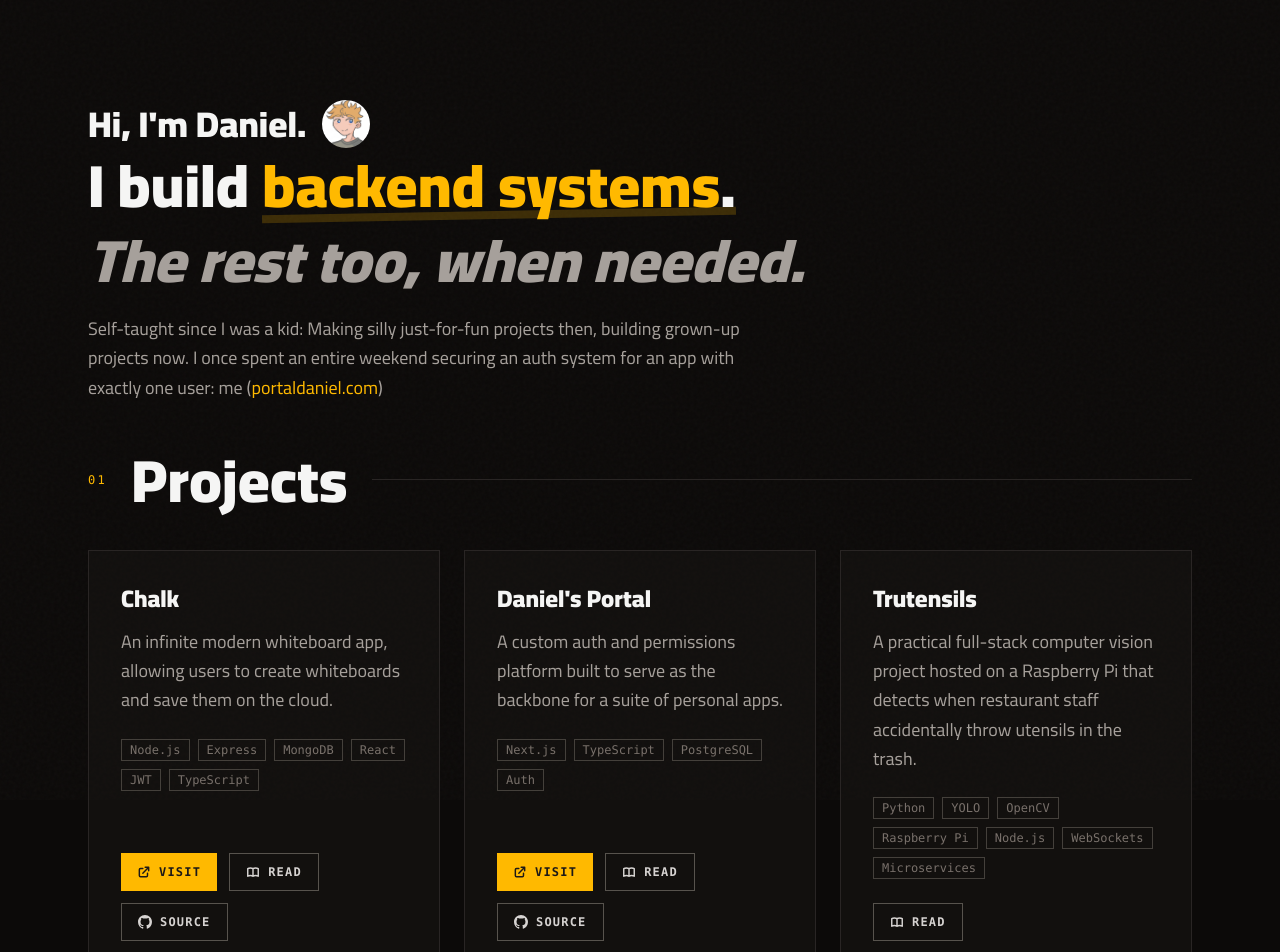
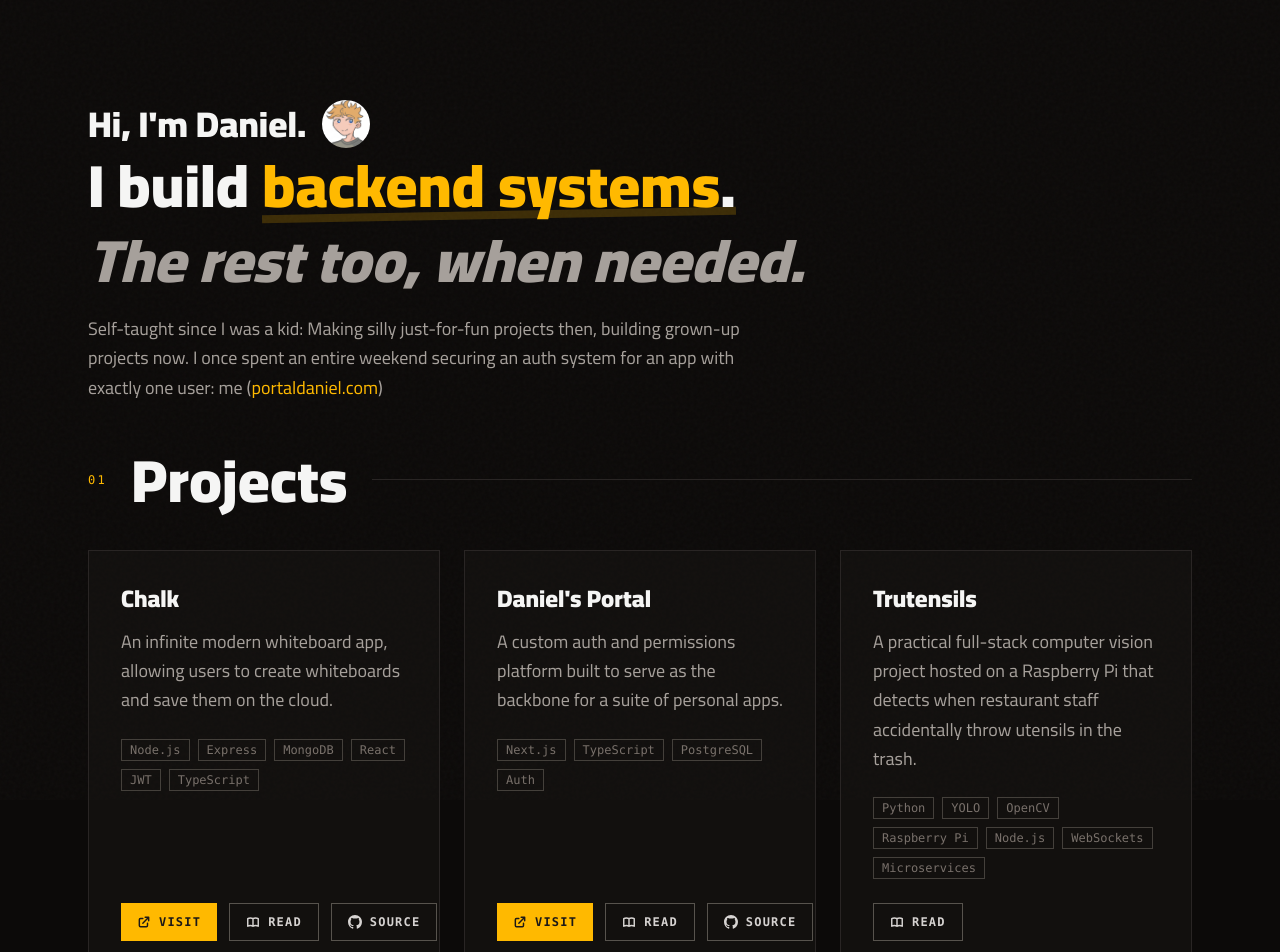
Before and after one commit to Gameoholic/gameoholic-dev-portfolio, a React (Vite) app: page / in a window 1280 px wide. Shown: the top 952 px of the page. Built offline with nearby package versions, Linux system fonts and the light colour scheme.

Commit message:
fix: project buttons do not wrap

```diff
--- a/src/components/ProjectCard.tsx
+++ b/src/components/ProjectCard.tsx
@@ -33,7 +33,7 @@
             </div>
 
             {/* Action buttons */}
-            <div className="mt-auto flex flex-wrap gap-3">
+            <div className="mt-auto flex justify-start gap-3">
                 {project.visitUrl && (
                     <a
                         href={project.visitUrl}
```
